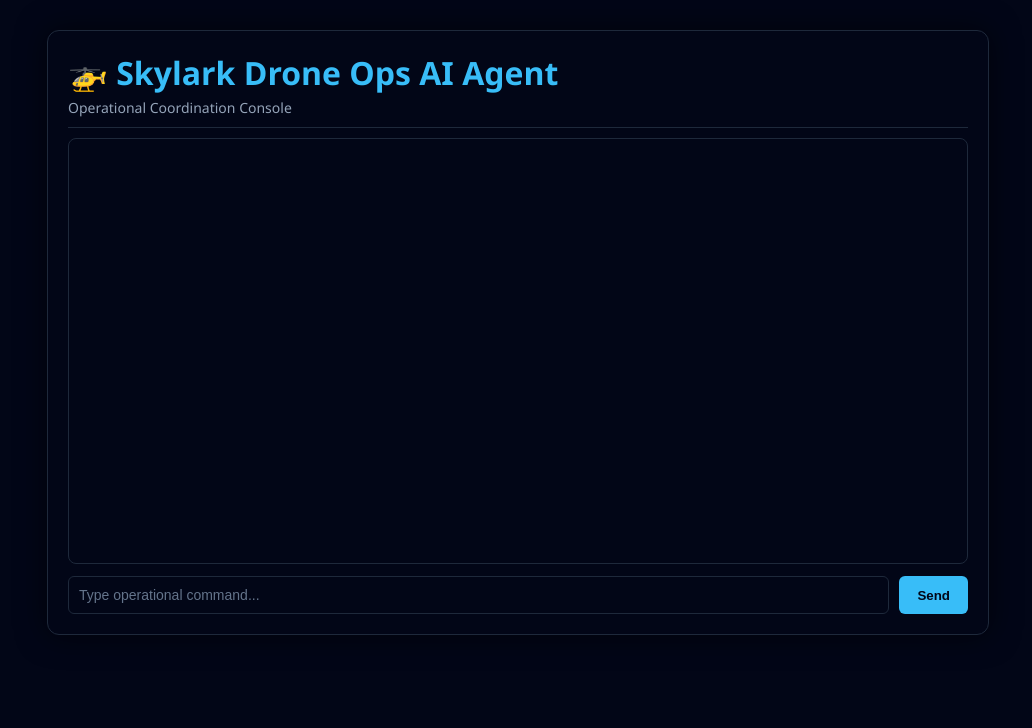
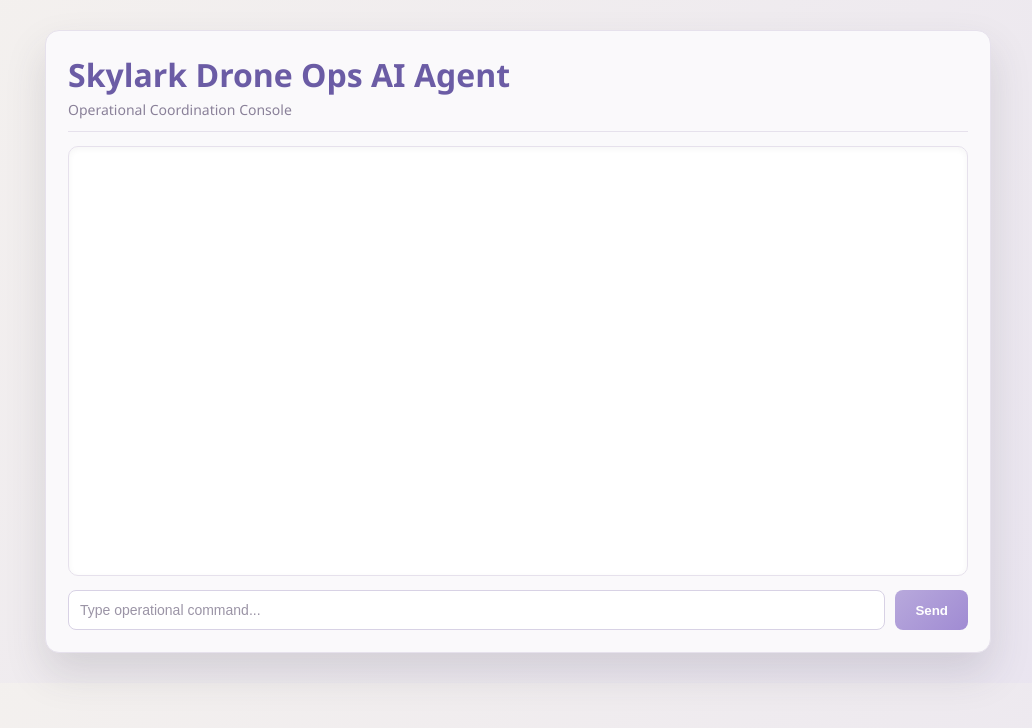
Before and after one commit to Nkaran02/skylark-ops-ai-agent, a plain HTML site: page frontend/index.html in a window 1280 px wide. Shown: the whole page, without its empty margins (122-1154 px from the left). Drawn offline with Linux system fonts and the light colour scheme.

```diff
--- a/frontend/index.html
+++ b/frontend/index.html
@@ -1,28 +1,15 @@
-<!-- <!DOCTYPE html>
+<!DOCTYPE html>
 <html>
 <head>
+  <meta charset="UTF-8">
   <title>Skylark Ops AI Agent</title>
   <link rel="stylesheet" href="styles.css" />
 </head>
-<body>
-  <h1>Skylark Ops AI Agent</h1>
-  <div id="chat"></div>
-  <input id="msg" placeholder="Type message..." />
-  <button onclick="send()">Send</button>
-  <script src="app.js"></script>
-</body>
-</html> -->
 
-<!DOCTYPE html>
-<html>
-<head>
-  <title>Skylark Ops AI Agent</title>
-  <link rel="stylesheet" href="styles.css" />
-</head>
 <body>
   <div class="app-container">
     <header>
-      <h1>🚁 Skylark Drone Ops AI Agent</h1>
+      <h1> Skylark Drone Ops AI Agent</h1>
       <p>Operational Coordination Console</p>
     </header>
 
--- a/frontend/styles.css
+++ b/frontend/styles.css
@@ -1,10 +1,4 @@
-/* body { font-family: Arial; background: #0f172a; color: white; }
-#chat { background: #020617; padding: 10px; height: 300px; overflow-y: auto; }
-input { width: 70%; }
-button { padding: 6px; } */
-
-
-body {
+/* body {
   font-family: "Segoe UI", Arial, sans-serif;
   background: linear-gradient(135deg, #020617, #020617);
   color: #e5e7eb;
@@ -92,4 +86,106 @@ header p {
 
 .input-bar button:hover {
   background: #0ea5e9;
+} */
+
+
+body {
+  font-family: "Segoe UI", Arial, sans-serif;
+  background: linear-gradient(135deg, #f4f1ee, #e9e4f0);
+  color: #3f3a4a;
+  margin: 0;
+  padding: 0;
 }
+
+.app-container {
+  max-width: 900px;
+  margin: 30px auto;
+  background: #faf9fb;
+  border-radius: 14px;
+  box-shadow: 0 20px 40px rgba(63, 58, 74, 0.15);
+  padding: 22px;
+  border: 1px solid #e6e1ec;
+}
+
+header {
+  border-bottom: 1px solid #e6e1ec;
+  padding-bottom: 12px;
+  margin-bottom: 14px;
+}
+
+header h1 {
+  margin: 0;
+  color: #6b5ca5; /* lavender */
+  font-weight: 600;
+}
+
+header p {
+  margin: 4px 0 0;
+  color: #8a8199;
+  font-size: 14px;
+}
+
+.chat-box {
+  background: #ffffff;
+  border: 1px solid #e6e1ec;
+  border-radius: 10px;
+  padding: 14px;
+  height: 400px;
+  overflow-y: auto;
+  margin-bottom: 14px;
+  font-size: 14px;
+  box-shadow: inset 0 2px 6px rgba(0,0,0,0.04);
+}
+
+.msg-user {
+  color: #7a5c3e; /* warm brown */
+  margin-bottom: 8px;
+  font-weight: 500;
+}
+
+.msg-agent {
+  color: #5e548e; /* soft lavender */
+  margin-bottom: 16px;
+  white-space: pre-wrap;
+}
+
+.input-bar {
+  display: flex;
+  gap: 10px;
+}
+
+.input-bar input {
+  flex: 1;
+  padding: 11px;
+  border-radius: 8px;
+  border: 1px solid #d8d2e5;
+  background: #ffffff;
+  color: #3f3a4a;
+  font-size: 14px;
+}
+
+.input-bar input::placeholder {
+  color: #9b94a6;
+}
+
+.input-bar input:focus {
+  outline: none;
+  border-color: #b8a9dc;
+  box-shadow: 0 0 0 2px rgba(184, 169, 220, 0.25);
+}
+
+.input-bar button {
+  padding: 11px 20px;
+  border-radius: 8px;
+  border: none;
+  background: linear-gradient(135deg, #b8a9dc, #a08bd3);
+  color: #ffffff;
+  font-weight: 600;
+  cursor: pointer;
+  transition: all 0.2s ease;
+}
+
+.input-bar button:hover {
+  transform: translateY(-1px);
+  box-shadow: 0 6px 16px rgba(160, 139, 211, 0.35);
+}
```
Also changed, not shown: requirements.txt (added), 3 other files.
